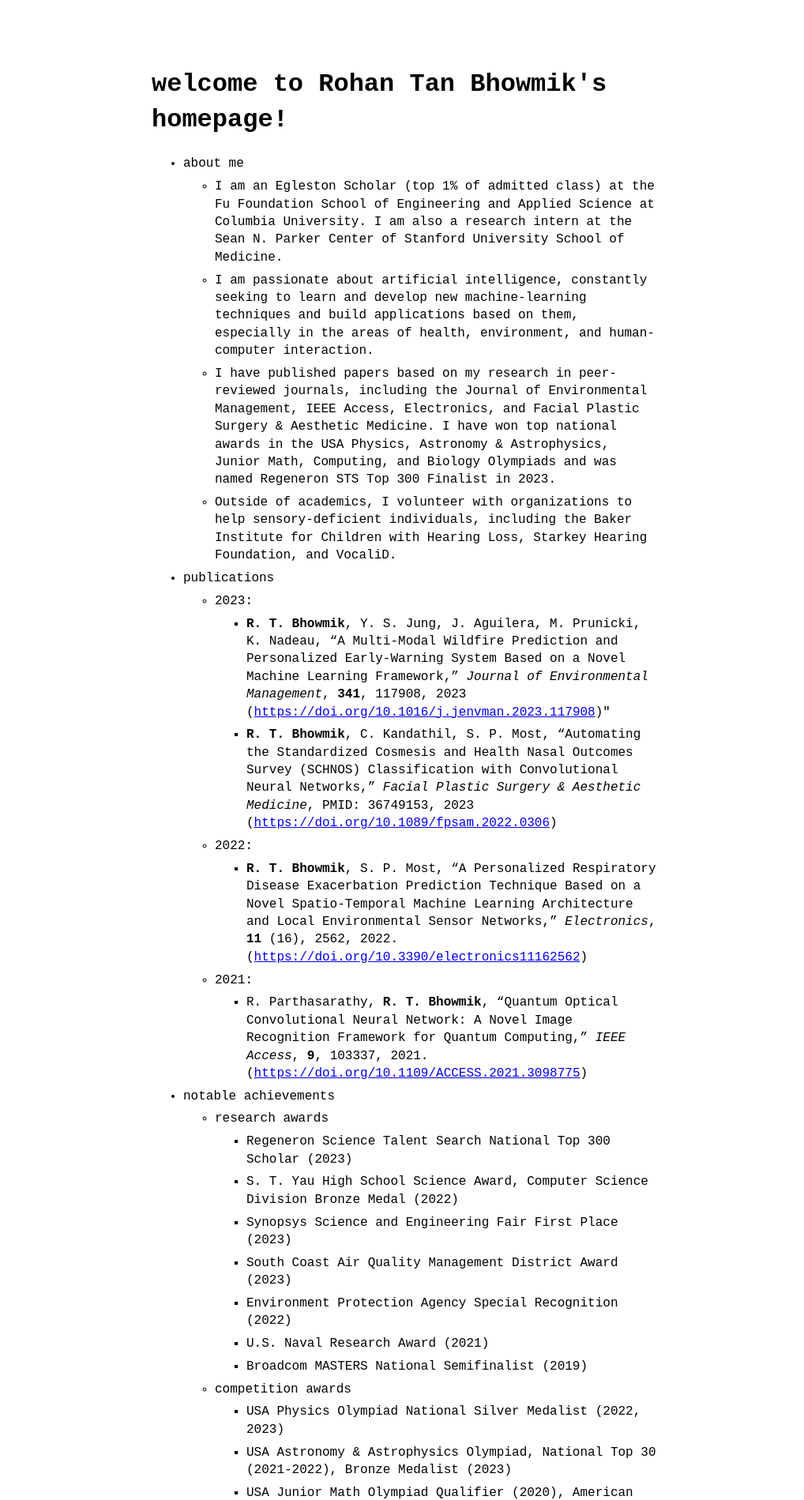
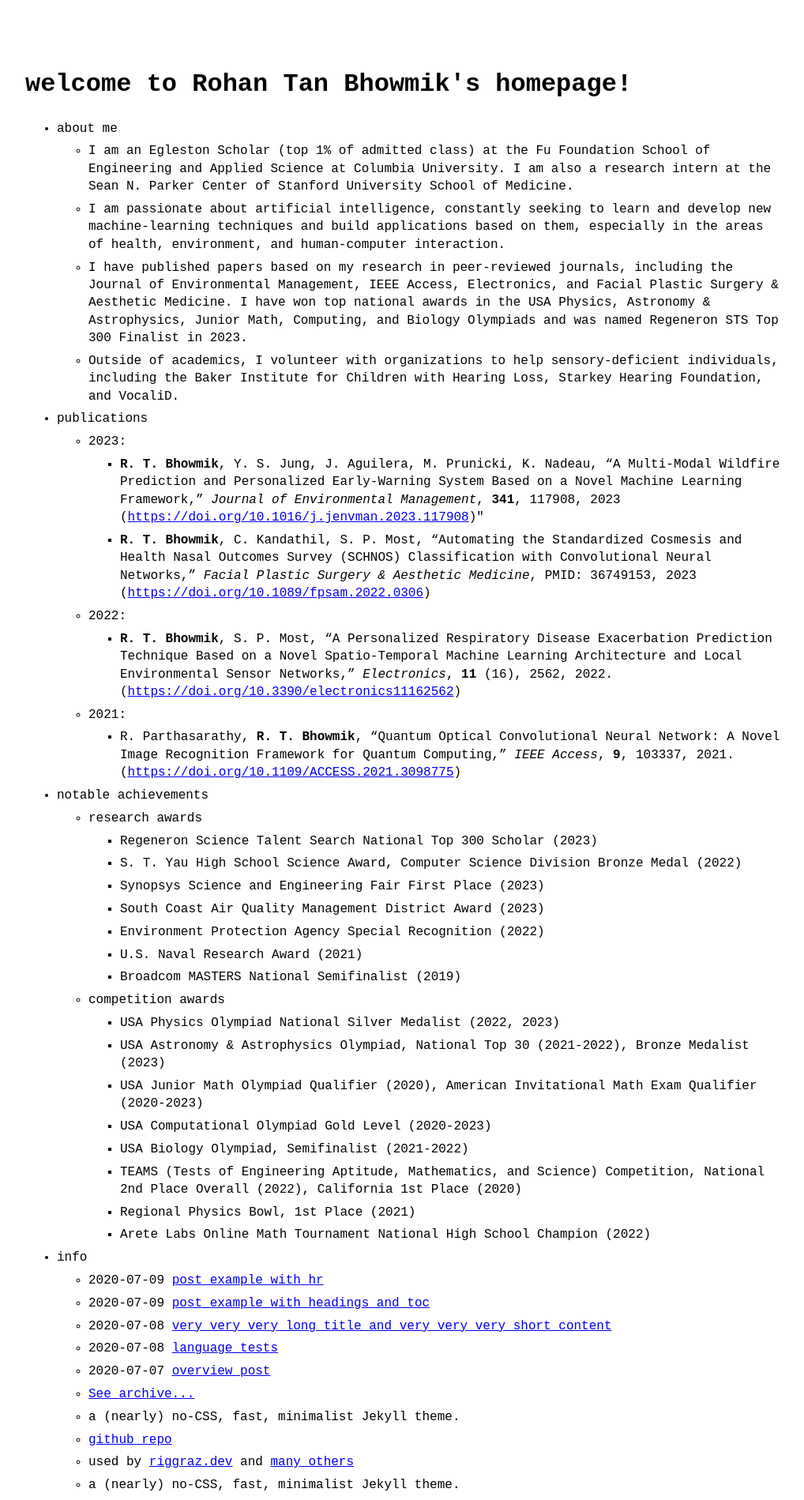
Before and after one commit to rohan-tan-bhowmik/rohan-tan-bhowmik.github.io, a Jekyll site: the page built from index.md, in a window 1280 px wide. Shown: the top 1899 px of the page at 79% size, without its empty margins (128-1146 px from the left). Built offline with Jekyll 4.4.1, drawn with Linux system fonts in a browser that asks for light colours.

Commit message:
Update no-style-please.scss

```diff
--- a/_sass/no-style-please.scss
+++ b/_sass/no-style-please.scss
@@ -46,7 +46,7 @@ li { margin: 0.4rem 0; }
 *:target { background: yellow; }
 
 .w {
-  max-width: 640px;
+  max-width: 960px;
   margin: 0 auto;
   padding: 4rem 2rem;
 }
```
